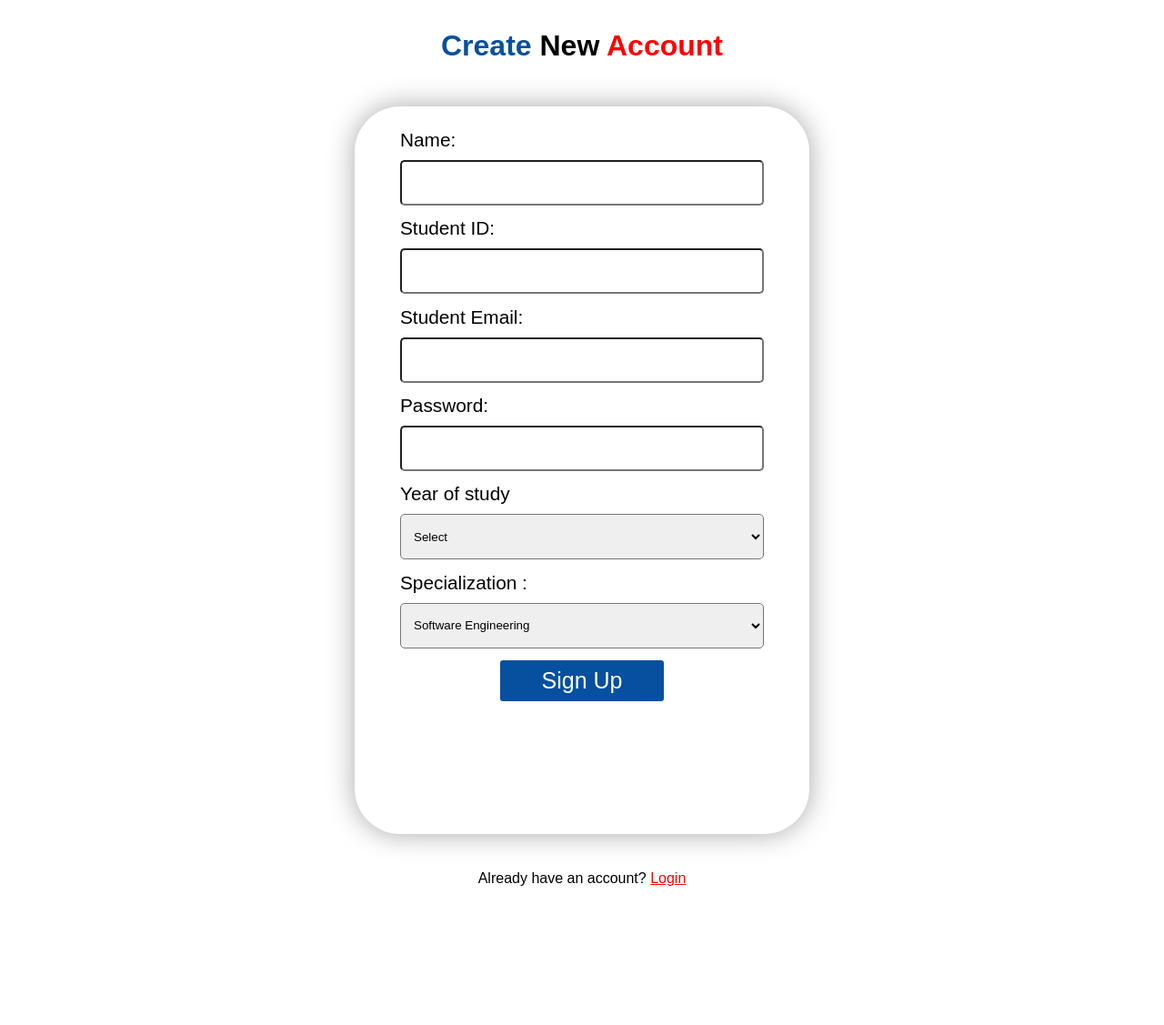
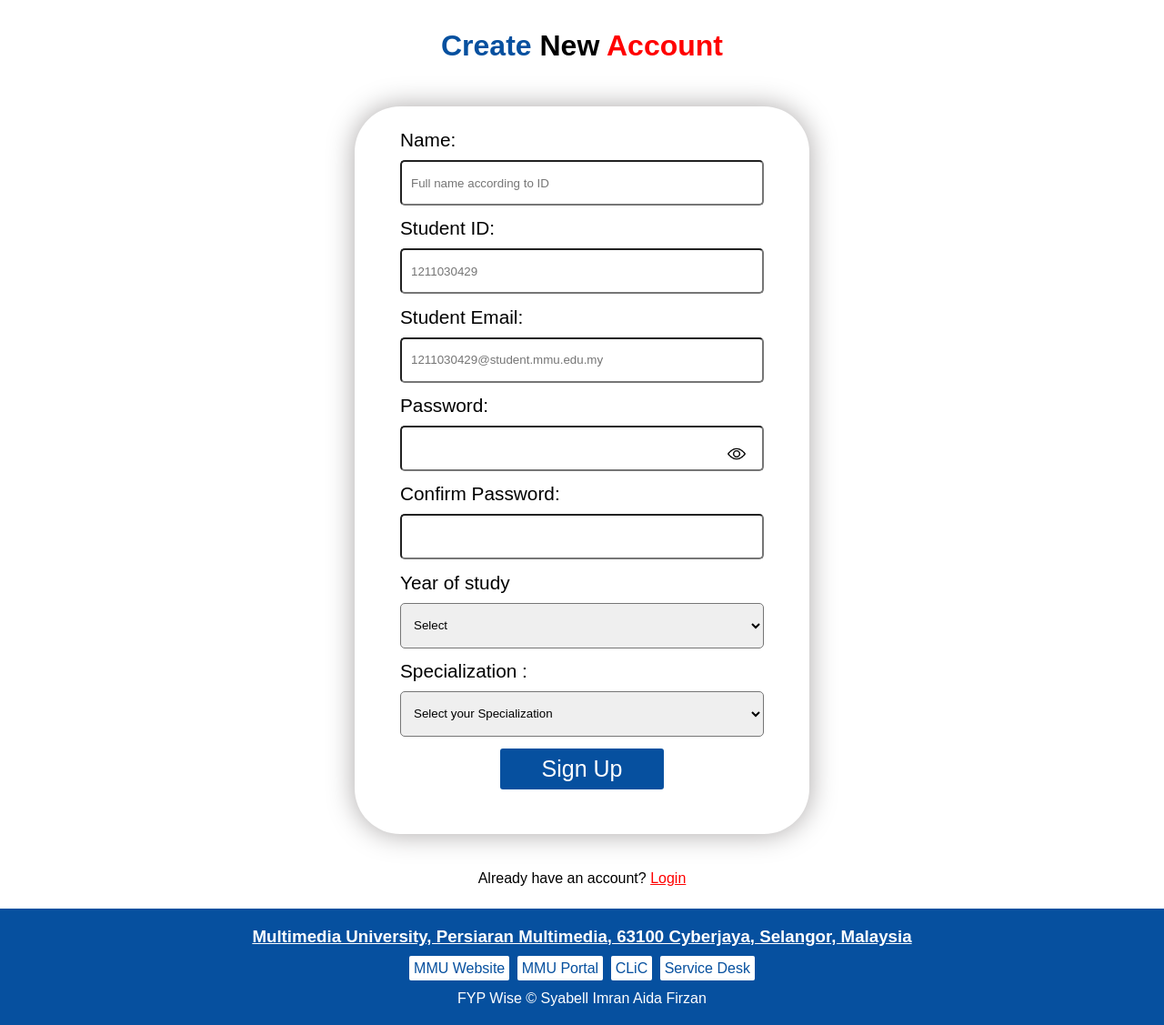
Before and after one commit to FYPWise/FYPWise-web, a PHP site: page /user-management-mgt/student-registration-page.html in a window 1280 px wide. Shown: the part 48-1175 px from the top of the page at 91% size. Before the commit the page ends 1022 px from the top, so only its background shows below. Run offline with PHP 8.4, Linux system fonts and the light colour scheme; some web fonts are replaced.

Commit message:
✨ Add password visibility toggle and update input fields in login and registration pages

```diff
--- a/css/student-registration-page-style.css
+++ b/css/student-registration-page-style.css
@@ -152,7 +152,7 @@ input, select{
     border-radius: 15px;
     padding: 10px;
     z-index: 1;
-    width: 200px;
+    width: 250px;
     left: 102%;
     top: 0%;
     opacity: 0;
@@ -190,3 +190,12 @@ input, select{
 .tooltip ul li.valid {
     color: green;
 }
+
+/* Eye icon */
+#toggle-password {
+    cursor: pointer;
+    width: 20px; height: 20px;
+    position: absolute;
+    right: 20px;
+    top: 55px;
+}
--- a/user-management-mgt/student-registration-page.html
+++ b/user-management-mgt/student-registration-page.html
@@ -6,6 +6,7 @@
         <title>Registration</title>
         <link rel="icon" type="image/x-icon" href="../assets/main_logo.png">
         <link rel="stylesheet" href="../css/student-registration-page-style.css">
+        <link rel="stylesheet" href="../css/footer.css">
         <script>
             function response() {
                 var form = document.getElementById('testform');
@@ -30,33 +31,48 @@
         <h2><span id="text1">Create</span> New <span id="text2">Account</span></h2>
 
         <!-- Login -->
-            <form id="testform">
+            <form id="testform" onsubmit="response()">
                 <div class="container">
                     <div class="name-input">
                         <label for="name">Name:</label>
-                        <input id="name" name="name" type="text" pattern="[A-Za-z\s]+" title="Please put your fullname according to your ID card" required/>
+                        <input id="name" name="name" type="text" placeholder="Full name according to ID" pattern="[A-Za-z\s]+" title="Please put your fullname according to your ID card" required/>
                     </div>
                     <div class="id-input">
                         <label for="id">Student ID:</label>
-                        <input id="id" name="id" type="text" pattern="\d{10}" title="Please enter your Student ID."  required/>
+                        <input id="id" name="id" type="text" placeholder="1211030429" pattern="\d{10}" title="Please enter your Student ID."  required/>
                     </div>
                     <div class="email-input">
                         <label for="email">Student Email:</label>
-                        <input id="email" name="email" type="email" required/>
+                        <input id="email" name="email" placeholder="1211030429@student.mmu.edu.my" pattern="\d{10}@student\.mmu\.edu\.my" type="email" required/>
                     </div>
                     <div class="password-input">
                         <label for="password">Password:</label>
-                        <input id="password" name="password" type="password" pattern="(?=.*\d)(?=.*[a-z])(?=.*[A-Z]).{8,12}" title="Must contain at least one number and one uppercase and lowercase letter, and at least 8 to 12 characters" required/>
+                        <input id="password" name="password" type="password" pattern="(?=.*\d)(?=.*[a-z])(?=.*[A-Z])(?=.*[!@#$%^&*]).{8,12}" required/>
+                        <img id="toggle-password" src="../assets/show.png" alt="Show/Hide Password" >
+                        <span id="tooltip" class="tooltip">
+                            <ul>
+                                <li id="number" class="invalid">Have one number</li>
+                                <li id="uppercase" class="invalid">Have one uppercase character</li>
+                                <li id="lowercase" class="invalid">Have one lowercase character</li>
+                                <li id="special" class="invalid">Have one special character (!@#$%^&*)</li>
+                                <li id="length" class="invalid">Have 8 to 16 characters</li>
+                            </ul>
+                        </span>
+                    </div>
+                    <div class="cpass-input">
+                        <label for="cpass">Confirm Password:</label>
+                        <input id="cpass" name="cpass" type="password" required/>
+                        <span id="error" class="error" hidden>Please ensure your password match.</span>
                     </div>
                     <div class="study-year">
                         <label for="study-year">Year of study</label>
                         <select name="study-year" id="study-year" required>
                             <option value="" disabled selected>Select</option>
-                            <option value="0">1</option>
-                            <option value="1">2</option>
-                            <option value="2">3</option>
-                            <option value="3">4</option>
-                            <option value="4">5</option>
+                            <option value="1">1</option>
+                            <option value="2">2</option>
+                            <option value="3">3</option>
+                            <option value="4">4</option>
+                            <option value="5">5</option>
                         </select>
                     </div>
                     <div class="faculty">
@@ -66,12 +82,89 @@
                             <option value="Cybersecurity">Cybersecurity</option>
                             <option value="Data Science">Data Science</option>
                             <option value="Game Development">Game Development</option>
-                            <option value="Software Engineering" selected>Software Engineering</option>
+                            <option value="Software Engineering">Software Engineering</option>
                         </select>
                     </div>
-                    <div class="submit-btn"><button  type="button" form="testform" value="sign-up" class="submit" onclick="response()">Sign Up</button></div>
+                    <div class="submit-btn" disabled><button  id="submit" type="submit" form="testform" value="sign-up" class="submit" >Sign Up</button></div>
                 </div>
             </form>
         <div class="login-caption"><p>Already have an account? <a href="login-page.html">Login</a></p></div>
+        <!-- Footer -->
+        <footer id="footer">
+            <h3><a href="https://www.mmu.edu.my/">Multimedia University, Persiaran Multimedia, 63100 Cyberjaya, Selangor,
+                    Malaysia</a></h3>
+            <div id="side">
+                <a class="link" href="http://www.mmu.edu.my/">MMU Website</a>
+                <a class="link" href="https://online.mmu.edu.my/">MMU Portal</a>
+                <a class="link" href="https://clic.mmu.edu.my/">CLiC</a>
+                <a class="link" href="https://servicedesk.mmu.edu.my/psp/crmprd/?cmd=login&languageCd=ENG&">Service Desk</a>
+            </div>
+            FYP Wise &copy; <em id="date"></em>Syabell Imran Aida Firzan
+        </footer>
+        <script>
+            // Password check
+            var passwordInput = document.getElementById('password');
+            var confirmPasswordInput = document.getElementById('cpass');
+            var submitButton = document.getElementById('submit');
+            var tooltip = document.getElementById('tooltip');
+            var error = document.getElementById('error');
+            var togglePassword = document.getElementById('toggle-password');
+            var requirements = {
+                number: /(?=.*\d)/,
+                uppercase: /(?=.*[A-Z])/,
+                lowercase: /(?=.*[a-z])/,
+                special: /(?=.*[!@#$%^&*])/,
+                length: /.{8,16}/
+            };
+
+            passwordInput.addEventListener('focus', function() {
+                tooltip.style.opacity = '1';
+            });
+
+            passwordInput.addEventListener('blur', function() {
+                tooltip.style.opacity = '0';
+            });
+
+            passwordInput.addEventListener('input', function() {
+                var value = passwordInput.value;
+                for (var key in requirements) {
+                    var element = document.getElementById(key);
+                    if (requirements[key].test(value)) {
+                        element.classList.remove('invalid');
+                        element.classList.add('valid');
+                    } else {
+                        element.classList.remove('valid');
+                        element.classList.add('invalid');
+                    }
+                }
+            });
+
+            // Confirm Password
+            confirmPasswordInput.addEventListener('input', checkPasswordMatch);
+
+            function checkPasswordMatch() {
+                if (passwordInput.value === confirmPasswordInput.value) {
+                    confirmPasswordInput.style.border = '3px solid green';
+                    confirmPasswordInput.style.marginBottom = '1em';
+                    submitButton.disabled = false;
+                    error.hidden = true;
+                } else {
+                    confirmPasswordInput.style.border = '3px solid red';
+                    confirmPasswordInput.style.marginBottom = '0';
+                    submitButton.disabled = true;
+                    error.hidden = false;
+                    error.style.marginBottom = '1em';
+                }
+            }
+            togglePassword.addEventListener('click', function() {
+                if (passwordInput.type === 'password') {
+                    passwordInput.type = 'text';
+                    togglePassword.src = '../assets/hide.png';
+                } else {
+                    passwordInput.type = 'password';
+                    togglePassword.src = '../assets/show.png';
+                }
+            });
+        </script>
     </body>
 </html>
```
Also changed, not shown: css/login-page-style.css (+11 -2 lines), user-management-mgt/login-page.html (+21 -7 lines), assets/hide.png (added), assets/show.png (added).
